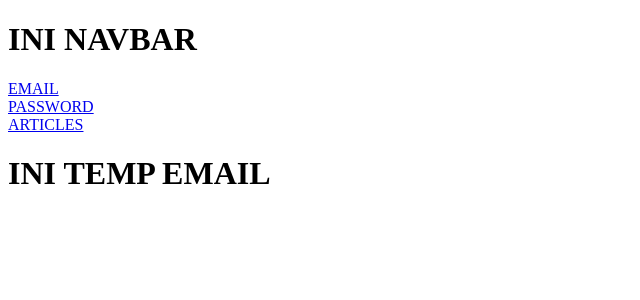
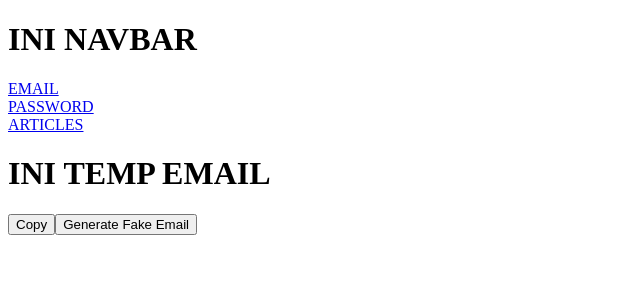
Before and after one commit to malikrafsan/FakeEmail-Password-Generator, a React (Create React App) app: page /email in a window 1280 px wide. Shown: the top 300 px of the page, without its empty margins (0-640 px from the left). Built offline with nearby package versions, Linux system fonts and the light colour scheme.

Commit message:
add fake email generator functionality

```diff
--- a/src/Email.js
+++ b/src/Email.js
@@ -1,14 +1,41 @@
 import './Email.css';
+import { useState } from "react";
+import { CopyToClipboard } from "react-copy-to-clipboard";
 
 const Email = () => {
   // CONTOH FUNGSI
   // const generator = () => {
   //   console.log("Ini fake email generator");
   // }
+  const [fakeEmail, setFakeEmail] = useState("");
+
+  const handleClipBoardClick = () => {
+    alert('Fake email copied to clipboard');
+    console.log("copied");
+  }
+
+  const updateEmail = () => {
+    var xhttp = new XMLHttpRequest();
+    xhttp.onreadystatechange = function() {
+      if (this.readyState === 4 && this.status === 200) {
+        const display = this.responseText.slice(2,this.responseText.length-2);
+        setFakeEmail(display);
+      }
+    };
+    xhttp.open("GET", "https://www.1secmail.com/api/v1/?action=genRandomMailbox", true);
+    xhttp.send();
+  }
 
   return (
     <div className="email">
       <h1>INI TEMP EMAIL</h1>
+      <span>{fakeEmail}</span>
+      <CopyToClipboard text={fakeEmail} onCopy={handleClipBoardClick}>
+        <button>Copy</button>
+      </CopyToClipboard>
+      <button onClick={updateEmail}>
+        Generate Fake Email
+      </button>
     </div>
   );
 }
```
